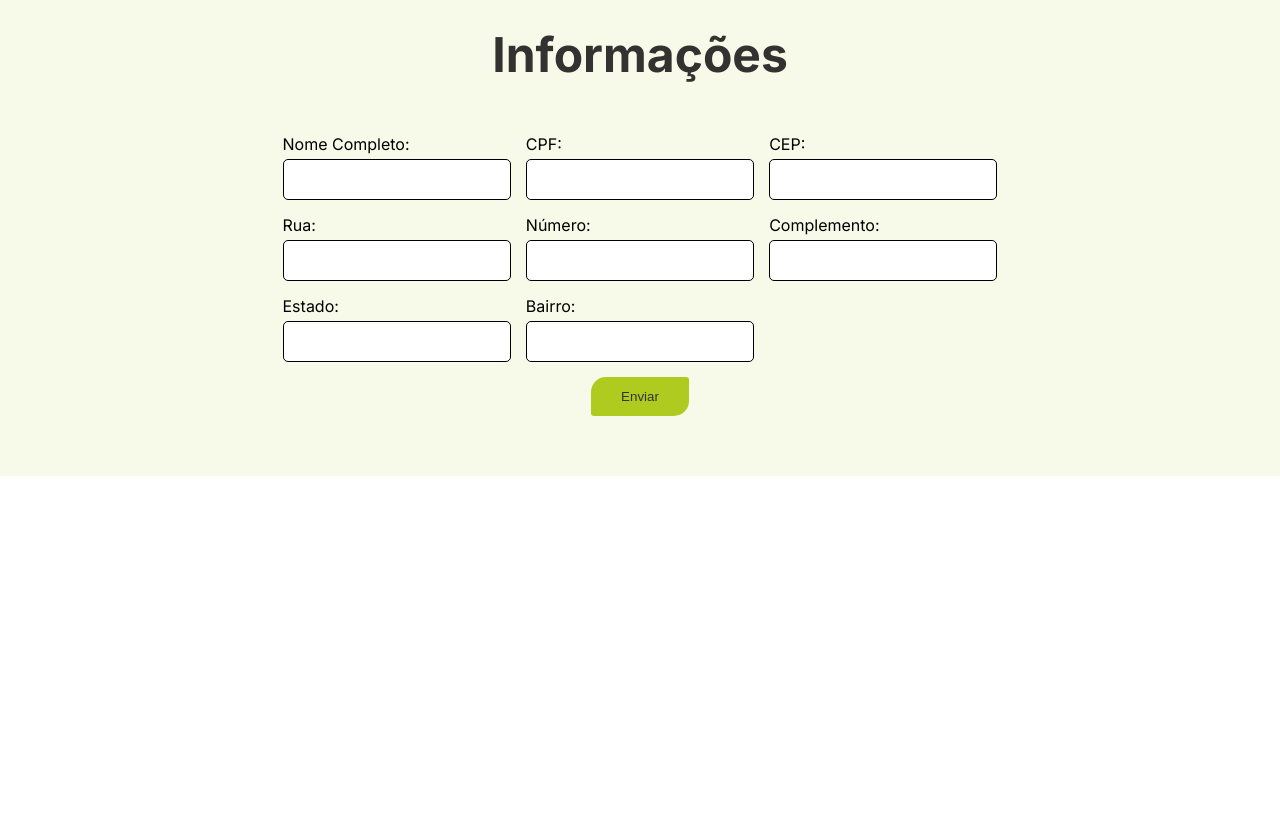
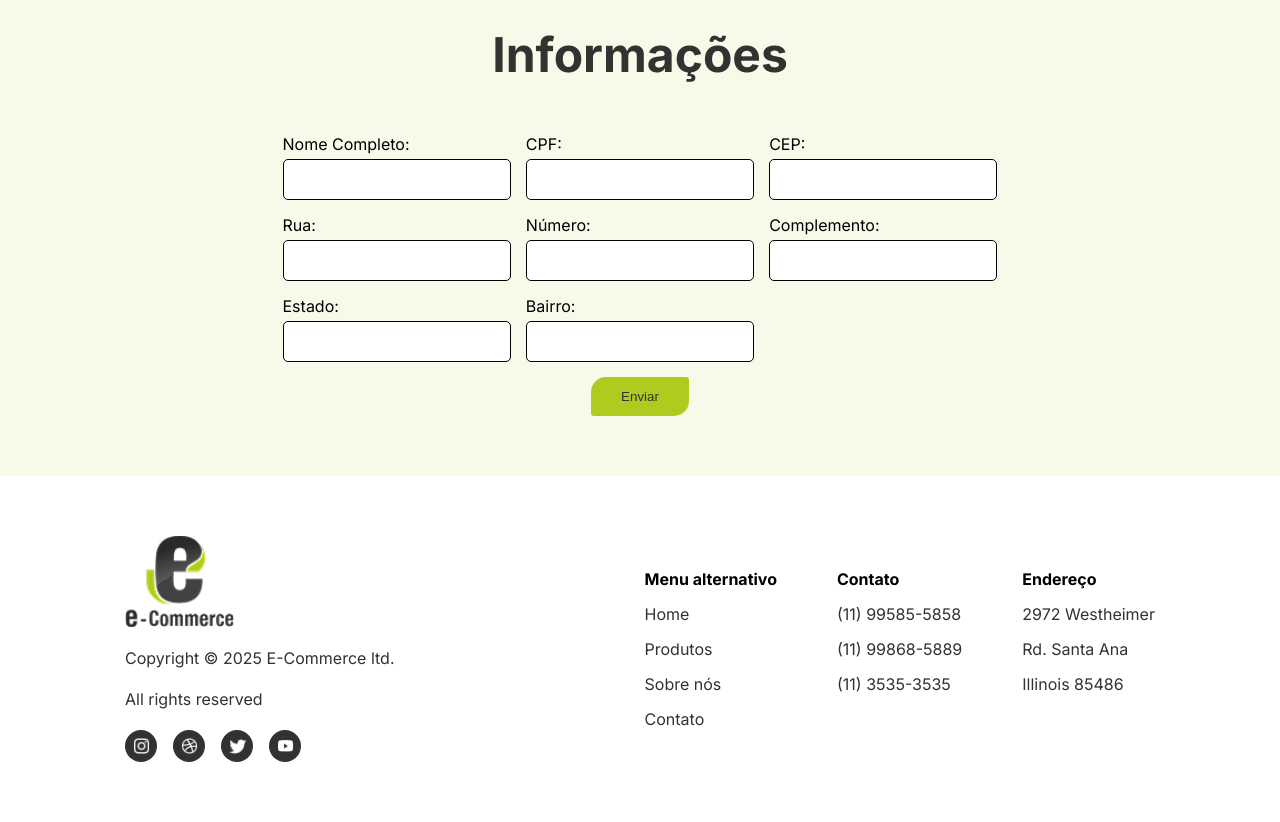
Before and after one commit to P4bl0-M/frontEndAulas, a plain HTML site: page frontEnd-aulas/Aula 04-10/ConsumoAPI/index.html in a window 1280 px wide. Shown: the part 575-1397 px from the top of the page. Before the commit the page ends 1051 px from the top, so only its background shows below. Drawn offline with Linux system fonts and the light colour scheme.

Commit message:
update files

```diff
--- a/frontEnd-aulas/Aula 04-10/ConsumoAPI/index.html
+++ b/frontEnd-aulas/Aula 04-10/ConsumoAPI/index.html
@@ -128,6 +128,54 @@
         </div>
     </section>
     <!---------------------- FIM SECTION FORM ------------------------>
+    <!---------------------- FOOTER ------------------------>
+    <footer>
+        <div class="content-footer">
+            <div class="contentf">
+                <img src="./src/assets/images/e-commerce.png" alt="" width="109px">
+                <p>Copyright © 2025 E-Commerce ltd.</p>
+                <p>All rights reserved</p>
+                <div class="imagesf">
+                    <div class="img-footer">
+                        <img src="./src/assets/images/insta.png" alt="" width="17px">
+                    </div>
+                    <div class="img-footer">
+                        <img src="./src/assets/images/druble.png" alt="" width="17px">
+                    </div>
+                    <div class="img-footer">
+                        <img src="./src/assets/images/twitter.png" alt="" width="17px">
+                    </div>
+                    <div class="img-footer">
+                        <img src="./src/assets/images/youtube.png" alt="" width="17px">
+                    </div>
+                </div>
+            </div>
+
+            <div class="dados-content">
+                <div class="dados">
+                    <h4>Menu alternativo</h4>
+                    <p>Home</p>
+                    <p>Produtos</p>
+                    <p>Sobre nós</p>
+                    <p>Contato</p>
+                </div>
+                <div class="dados">
+                    <h4>Contato</h4>
+                    <p>(11) 99585-5858</p>
+                    <p>(11) 99868-5889</p>
+                    <p>(11) 3535-3535</p>
+                </div>
+                <div class="dados">
+                    <h4>Endereço</h4>
+                    <p>2972 Westheimer </p>
+                    <p>Rd. Santa Ana</p>
+                    <p>Illinois 85486 </p>
+                </div>
+            </div>
+        </div>
+    </footer>
+
+    <!---------------------- FIM FOOTER ------------------------>
 </body>
 
 </html>
--- a/frontEnd-aulas/Aula 04-10/ConsumoAPI/src/styles/style.css
+++ b/frontEnd-aulas/Aula 04-10/ConsumoAPI/src/styles/style.css
@@ -148,6 +148,7 @@ main {
     justify-content: center;
     align-items: center;
 }
+
 .form-container h2 {
     font-size: var(--font-headline-2-size);
     font-weight: var(--font-headline-2-weight);
@@ -178,9 +179,10 @@ input {
 }
 
 .btn-sec {
-padding-top: 15px;
+    padding-top: 15px;
 
 }
+
 .btn-enviar {
     color: var(--color-secondary-black);
     background-color: var(--color-primary);
@@ -191,3 +193,50 @@ padding-top: 15px;
 }
 
 /* <!---------------------- FIM SECTION FORM ------------------------> */
+/* <!---------------------- FOOTER ------------------------> */
+.content-footer {
+    display: flex;
+    justify-content: space-around;
+    align-items: center;
+    padding: 60px 0;
+
+}
+
+.contentf {
+    display: flex;
+    flex-direction: column;
+    gap: 21px;
+}
+
+.img-footer {
+    width: 32px;
+    height: 32px;
+    border-radius: 50%;
+    background-color: var(--color-secondary-black);
+
+}
+
+.imagesf {
+    display: flex;
+    align-content: center;
+    gap: 16px;
+}
+
+.img-footer {
+    display: flex;
+    justify-content: center;
+    align-items: center;
+}
+
+.dados-content {
+    display: flex;
+    gap: 60px;
+}
+
+.dados {
+    display: flex;
+    flex-direction: column;
+    gap: 15px;
+}
+
+/* <!---------------------- FIM FOOTER ------------------------> */
```
